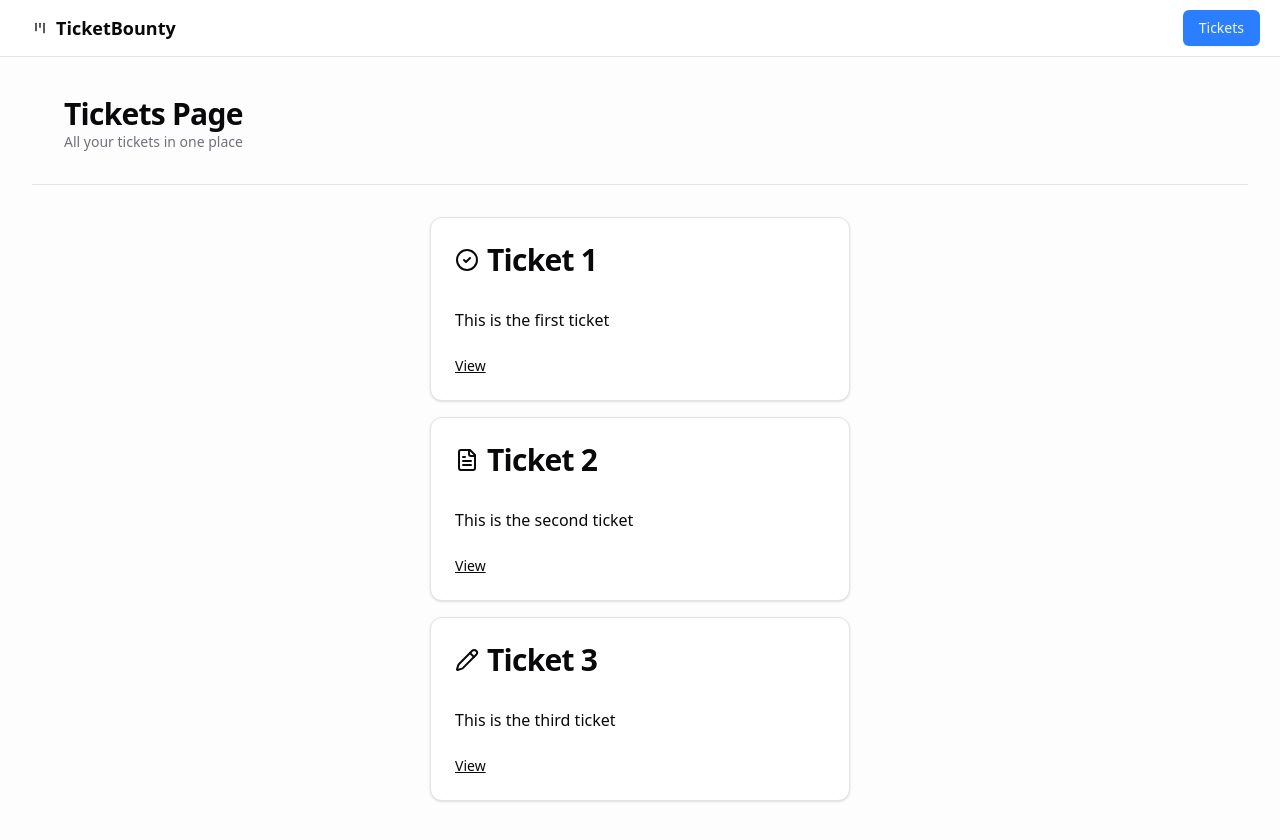
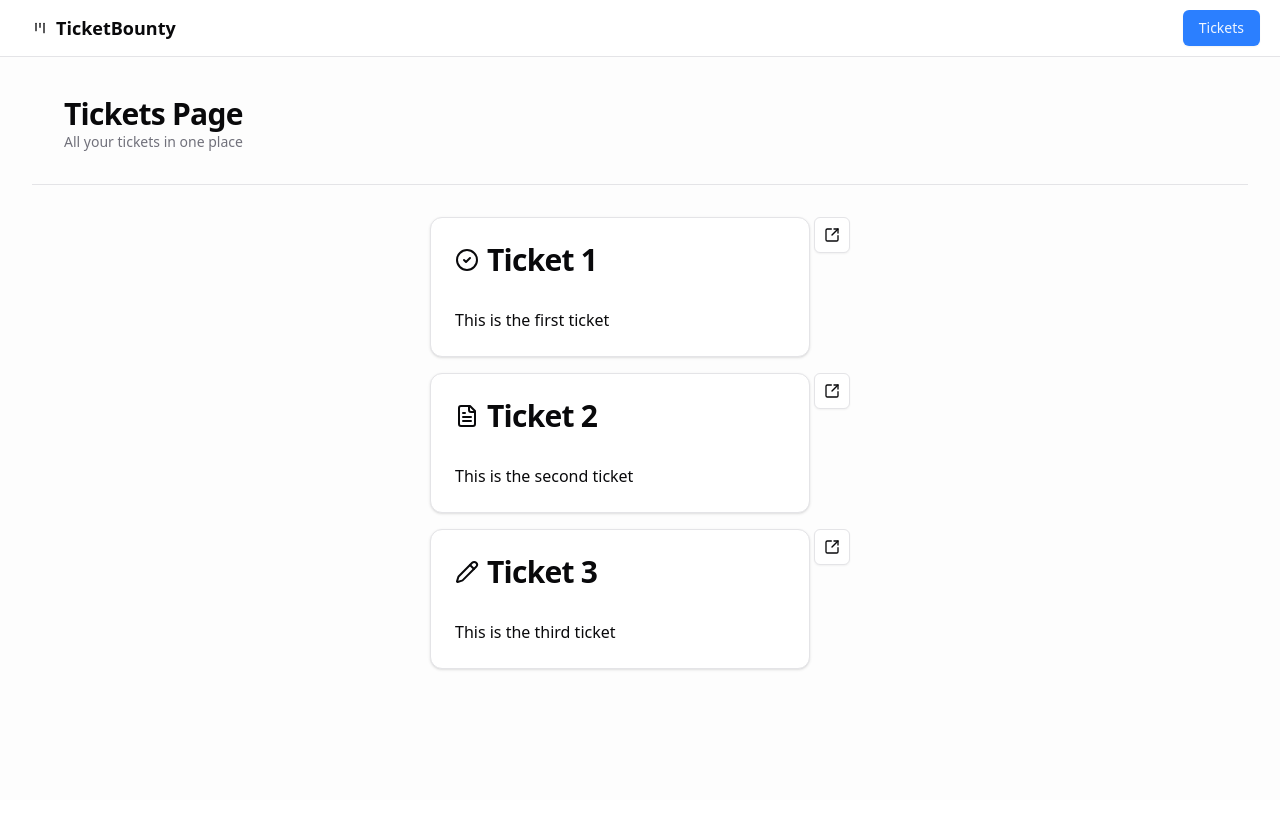
Before and after one commit to Shanto910/ticket-bounty, a Next.js app: page /tickets in a window 1280 px wide. Shown: the top 840 px of the page. After the commit the page ends 800 px from the top, so only its background shows below. Built offline with nearby package versions, Linux system fonts and the light colour scheme.

Commit message:
change: extracted card component to ticket-item

```diff
--- a/src/app/tickets/page.tsx
+++ b/src/app/tickets/page.tsx
@@ -1,15 +1,6 @@
-import { LucideCircleCheck, LucideFileText, LucidePencil } from 'lucide-react';
-import Link from 'next/link';
 import Heading from '@/components/heading';
-import { Card, CardContent, CardFooter, CardHeader, CardTitle } from '@/components/ui/card';
 import { initialTickets } from '@/data';
-import { ticketPath } from '@/paths';
-
-const TICKET_ICONS = {
-	OPEN: <LucideFileText />,
-	IN_PROGRESS: <LucidePencil />,
-	DONE: <LucideCircleCheck />,
-};
+import TicketItem from '@/features/ticket/components/ticket-item';
 
 const TicketsPage = () => {
 	return (
@@ -18,23 +9,7 @@
 
 			<div className="flex-1 flex flex-col items-center gap-y-4 animate-fade-in-from-top">
 				{initialTickets.map(ticket => (
-					<Card key={ticket.id} className="w-full max-w-[420px]">
-						<CardHeader>
-							<CardTitle className="flex gap-x-2 items-center">
-								<span>{TICKET_ICONS[ticket.status]}</span>
-								<h3 className="text-3xl tracking-tight truncate">{ticket.title}</h3>
-							</CardTitle>
-						</CardHeader>
-
-						<CardContent>
-							<p className="line-clamp-3 whitespace-break-spaces">{ticket.content}</p>
-						</CardContent>
-						<CardFooter>
-							<Link href={ticketPath(ticket.id)} className="text-sm underline">
-								View
-							</Link>
-						</CardFooter>
-					</Card>
+					<TicketItem key={ticket.id} ticket={ticket} />
 				))}
 			</div>
 		</div>
--- /dev/null
+++ b/src/features/ticket/components/ticket-item.tsx
@@ -0,0 +1,39 @@
+import { LucideSquareArrowOutUpRight } from 'lucide-react';
+import Link from 'next/link';
+import { Button } from '@/components/ui/button';
+import { Card, CardContent, CardHeader, CardTitle } from '@/components/ui/card';
+import { ticketPath } from '@/paths';
+import { TICKET_ICONS } from '../constants';
+import { Ticket } from '../types';
+
+type TicketItemProps = { ticket: Ticket };
+
+const TicketItem = ({ ticket }: TicketItemProps) => {
+	const detailButton = (
+		<Button variant={'outline'} size={'icon'} asChild>
+			<Link href={ticketPath(ticket.id)}>
+				<LucideSquareArrowOutUpRight className="h-4 w-4" />
+			</Link>
+		</Button>
+	);
+
+	return (
+		<div className="w-full max-w-[420px] flex gap-x-1">
+			<Card className="w-full">
+				<CardHeader>
+					<CardTitle className="flex gap-x-2 items-center">
+						<span>{TICKET_ICONS[ticket.status]}</span>
+						<h3 className="text-3xl tracking-tight truncate">{ticket.title}</h3>
+					</CardTitle>
+				</CardHeader>
+
+				<CardContent>
+					<p className="line-clamp-3 whitespace-break-spaces">{ticket.content}</p>
+				</CardContent>
+			</Card>
+			<div className="flex flex-col gap-y-1">{detailButton}</div>
+		</div>
+	);
+};
+
+export default TicketItem;
--- /dev/null
+++ b/src/features/ticket/constants.tsx
@@ -0,0 +1,9 @@
+import { LucideCircleCheck, LucideFileText, LucidePencil } from 'lucide-react';
+
+const TICKET_ICONS = {
+	OPEN: <LucideFileText />,
+	IN_PROGRESS: <LucidePencil />,
+	DONE: <LucideCircleCheck />,
+};
+
+export { TICKET_ICONS };
--- /dev/null
+++ b/src/features/ticket/types.ts
@@ -0,0 +1,8 @@
+export type TicketStatus = 'OPEN' | 'IN_PROGRESS' | 'DONE';
+
+export type Ticket = {
+	id: string;
+	title: string;
+	content: string;
+	status: TicketStatus;
+};
```
